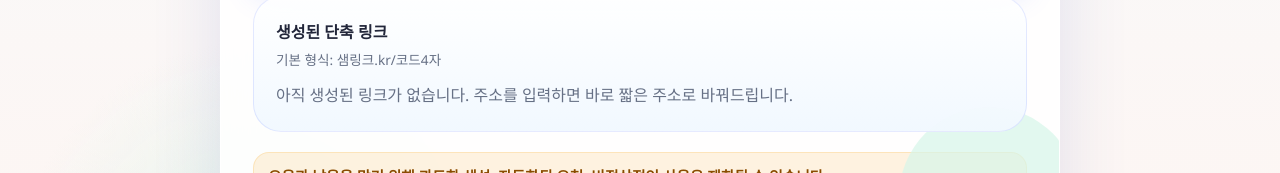
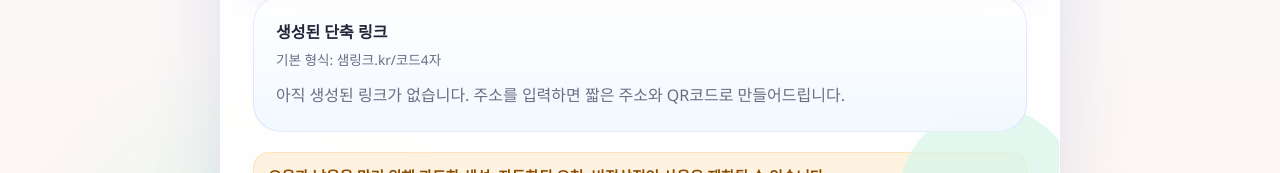
Before and after one commit to 01056649000yoo/URL, a Next.js app: page / in a window 1280 px wide. Shown: the part 478-651 px from the top of the page. Built offline with nearby package versions, Linux system fonts and the light colour scheme; no server answers.

Commit message:
Update homepage empty state copy

```diff
--- a/app/page.tsx
+++ b/app/page.tsx
@@ -245,7 +245,7 @@ export default function HomePage() {
             </div>
           ) : (
             <p className="empty-result">
-              아직 생성된 링크가 없습니다. 주소를 입력하면 바로 짧은 주소로 바꿔드립니다.
+              아직 생성된 링크가 없습니다. 주소를 입력하면 짧은 주소와 QR코드로 만들어드립니다.
             </p>
           )}
         </section>
```
